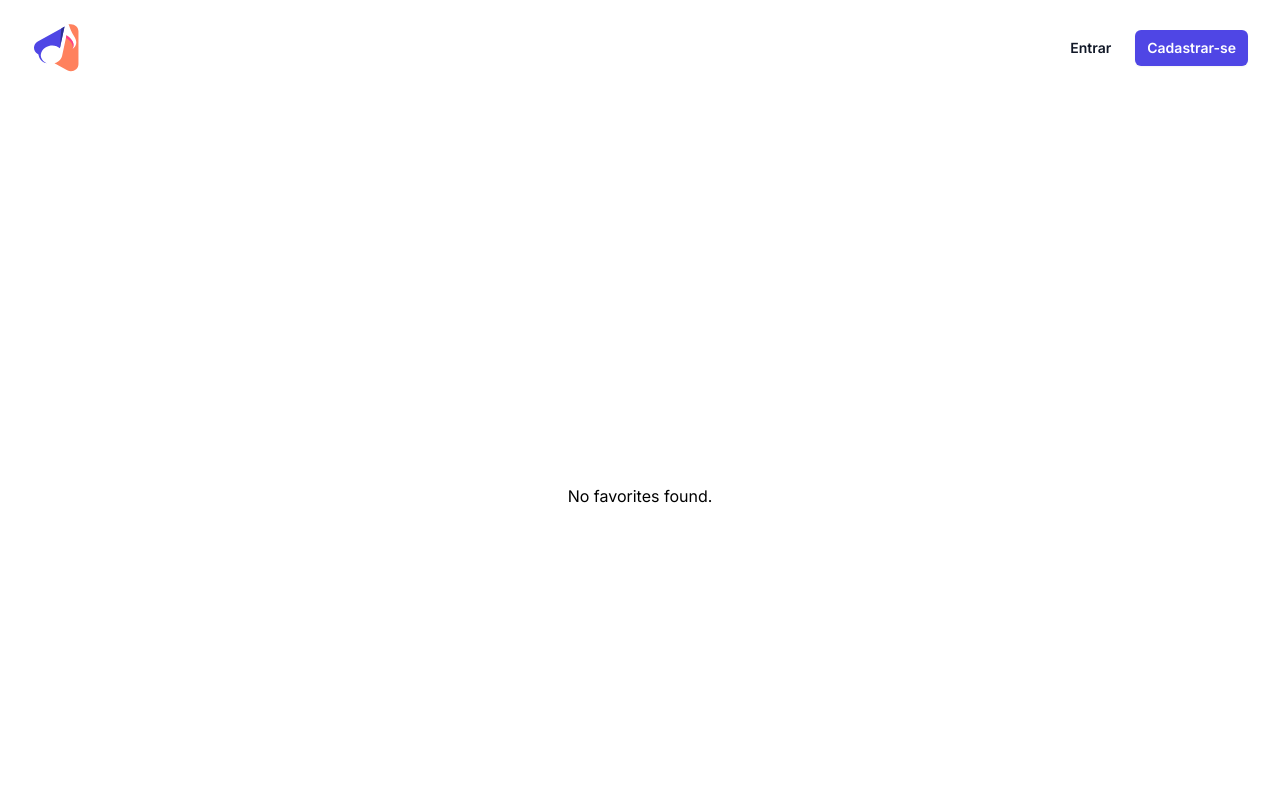
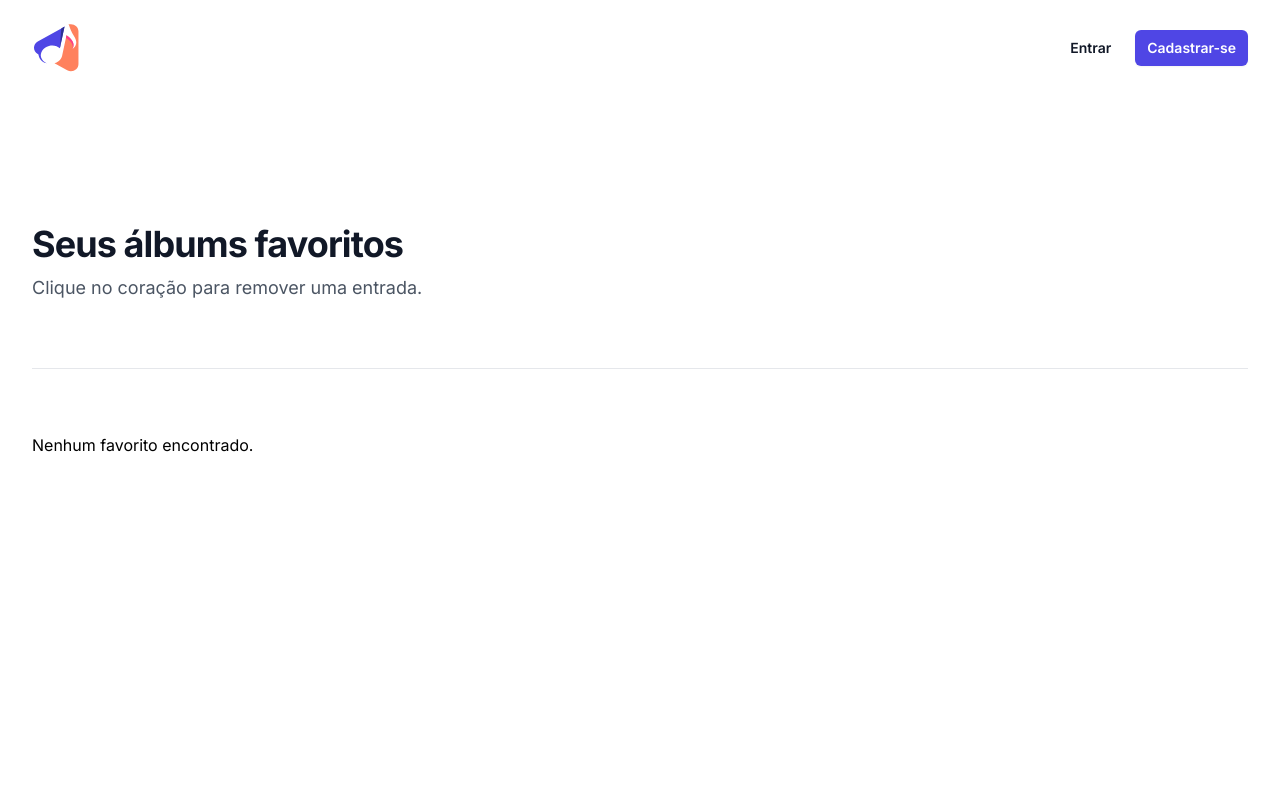
Before and after one commit to pedro-git-projects/puc-mvp-software-architecture-frontend, a Next.js app: page /favorites in a window 1280 px wide. Shown: the top 800 px of the page. Built offline with nearby package versions, Linux system fonts and the light colour scheme.

Commit message:
feat: new favorites layout

```diff
--- a/src/components/ui/Favorites.tsx
+++ b/src/components/ui/Favorites.tsx
@@ -116,16 +116,26 @@ export default function Favorites() {
   }, [isAuthenticated]);
 
   return (
-    <div className="flex items-center justify-center min-h-screen bg-white p-4">
+    <div className="bg-white py-24 sm:py-32">
+      <div className="mx-auto max-w-7xl px-6 lg:px-8">
+        <div className="mx-auto max-w-2xl lg:mx-0">
+          <h2 className="text-3xl font-bold tracking-tight text-gray-900 sm:text-4xl">Seus álbums favoritos</h2>
+          <p className="mt-2 text-lg leading-8 text-gray-600">
+          Clique no coração para remover uma entrada.
+          </p>
+        </div>
+        <div className="mx-auto mt-10 max-w-2xl border-t border-gray-200 pt-10 sm:mt-16 sm:pt-16 lg:mx-0 lg:max-w-none">
           {favorites.length > 0 ? (
-        <div className="grid grid-cols-1 sm:grid-cols-2 md:grid-cols-3 lg:grid-cols-4 gap-4 lg:gap-8 w-full max-w-6xl">
+            <div className="grid grid-cols-1 sm:grid-cols-2 md:grid-cols-3 lg:grid-cols-3 gap-8 lg:gap-8 w-full">
               {favorites.map((release: PythonRelease) => (
                 <FavoriteAlbumCard key={release.album_id} release={release} favorites={favorites} />
               ))}
             </div>
           ) : (
-        <p>No favorites found.</p>
+            <p>Nenhum favorito encontrado.</p>
           )}
         </div>
-  );
+      </div>
+    </div>
+  )
 }
```
Lines whose indentation alone changed are shown as unchanged.
